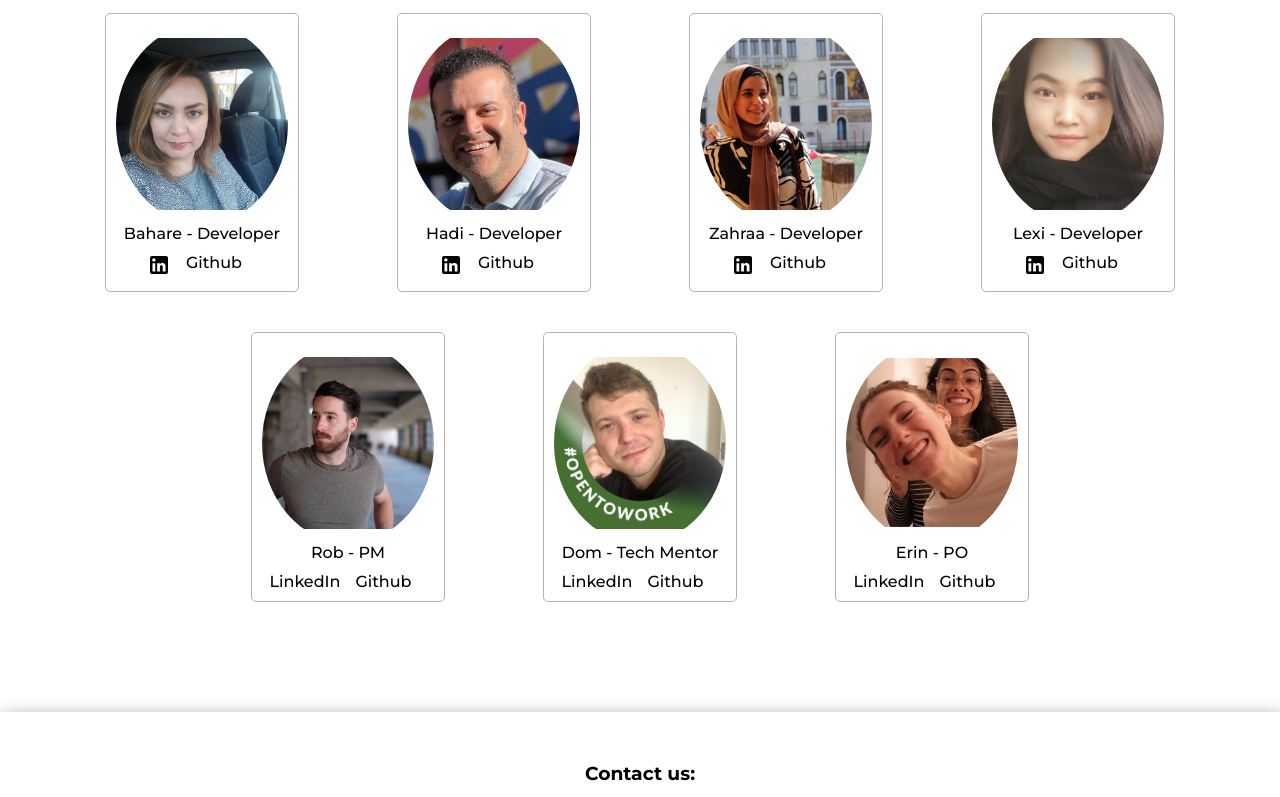
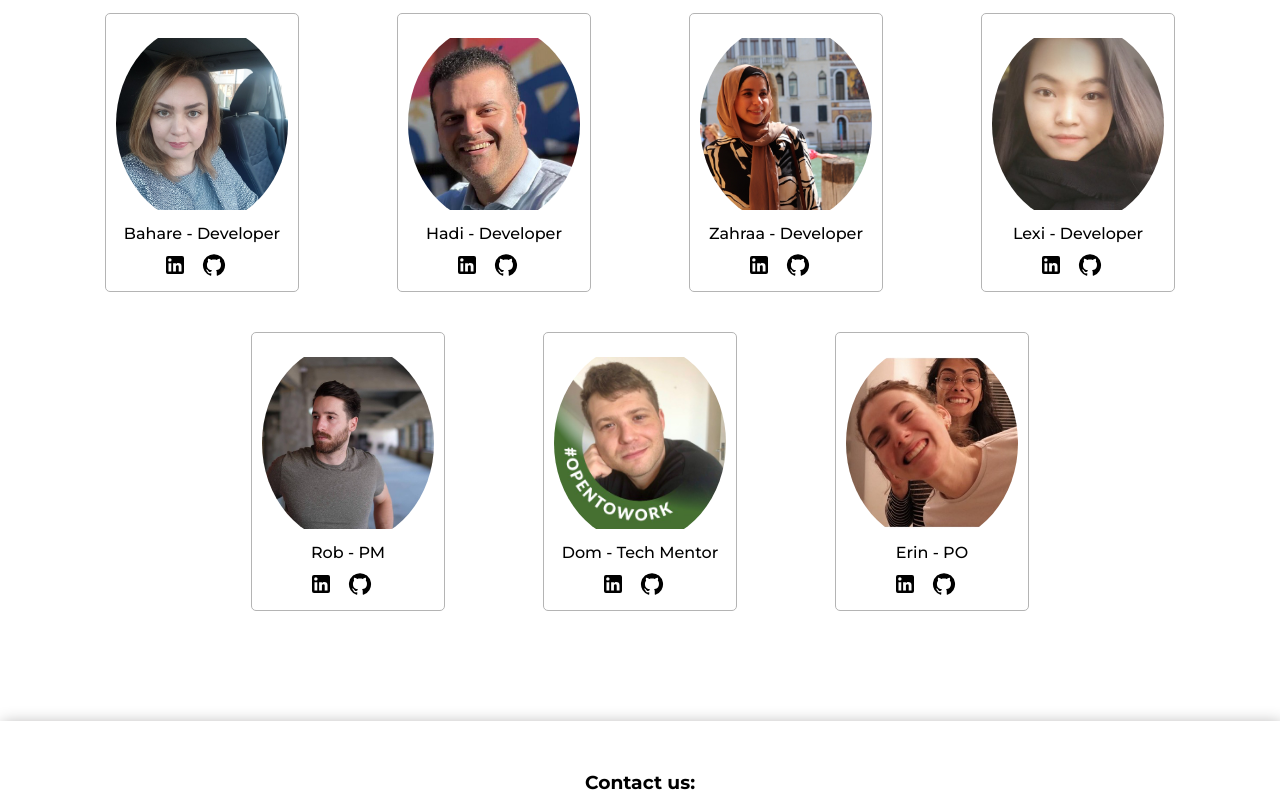
Before and after one commit to Bahare09/ldn9-fp-wordwise, a React (Create React App) app in the folder client/: page /about in a window 1280 px wide. Shown: the part 442-1239 px from the top of the page. Built offline with nearby package versions, Linux system fonts and the light colour scheme.

Commit message:
import GitHubIcon

```diff
--- a/client/src/pages/About.js
+++ b/client/src/pages/About.js
@@ -9,6 +9,7 @@ import lexi from "../images/lexi.jpg";
 import rob from "../images/rob.jpg";
 import dom from "../images/dom.jpg";
 import LinkedInIcon from "@mui/icons-material/LinkedIn";
+import GitHubIcon from "@mui/icons-material/GitHub";
 
 const About = () => {
 	const images = [bahare, hadi, zahraa, lexi, rob, dom, erin];
@@ -49,7 +50,7 @@ const About = () => {
 										<LinkedInIcon />
 									</a>
 									<a href="#github" target="_blank" rel="">
-										Github
+										<GitHubIcon />
 									</a>
 								</div>
 							</div>
@@ -64,10 +65,10 @@ const About = () => {
 								<p>{descriptions[index + 4]}</p>
 								<div className="social-media-links">
 									<a href="#linkedin" target="_blank" rel="">
-										LinkedIn
+										<LinkedInIcon />
 									</a>
 									<a href="#github" target="_blank" rel="">
-										Github
+										<GitHubIcon />
 									</a>
 								</div>
 							</div>
```
